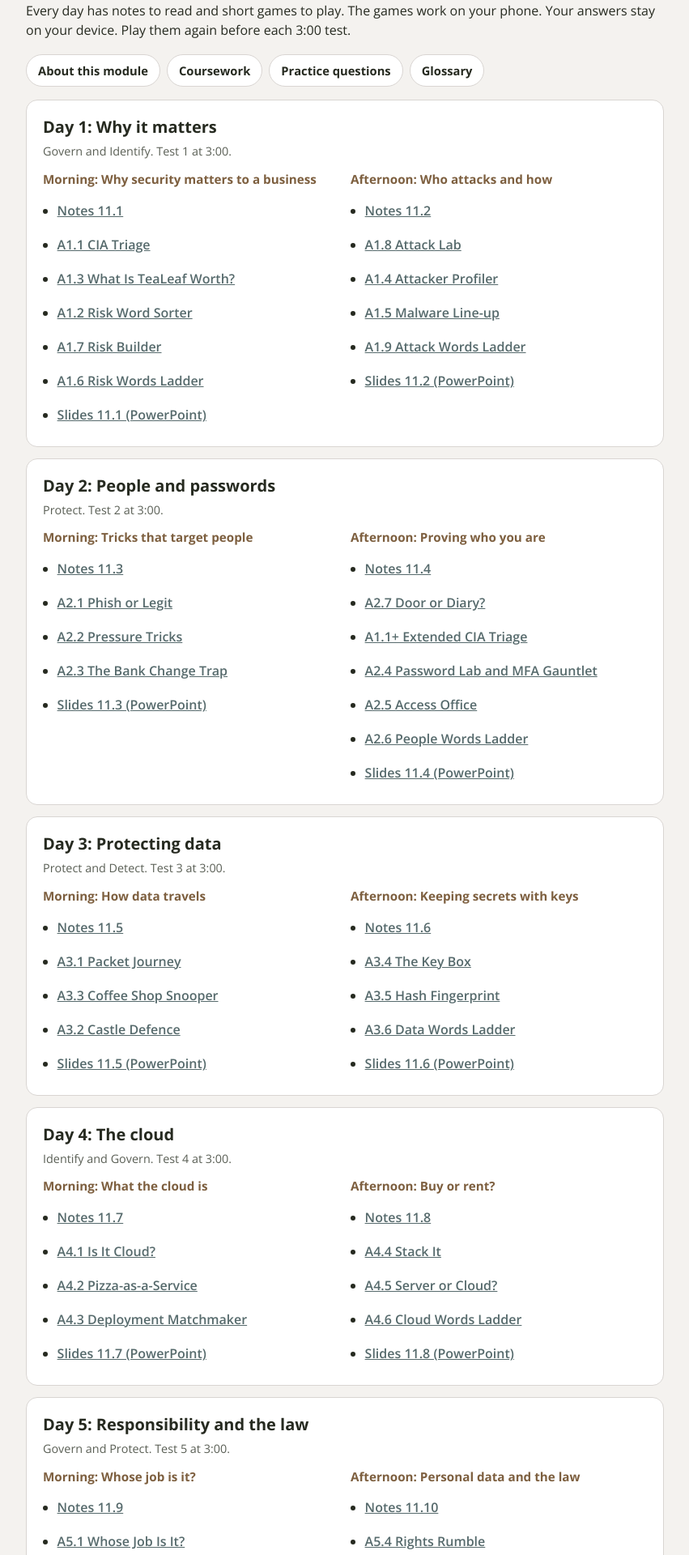
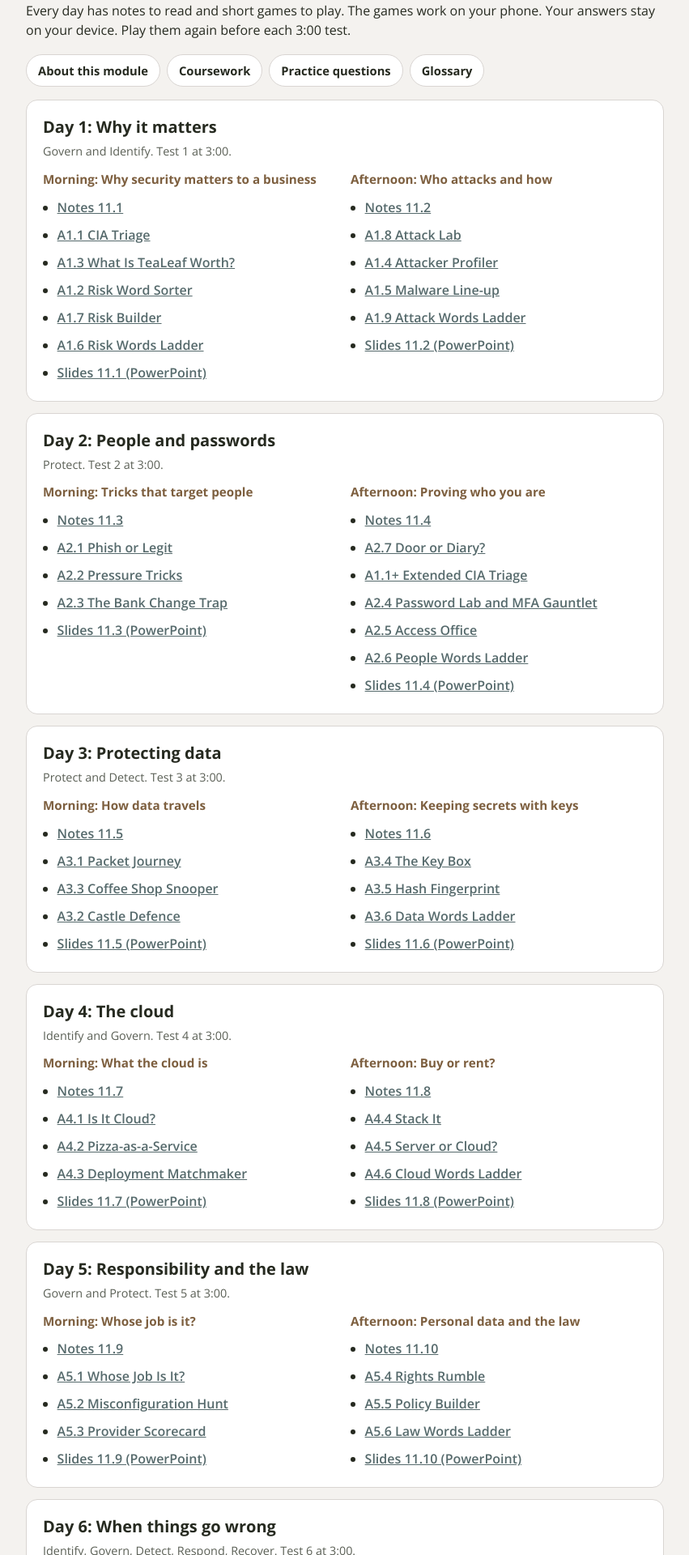
Before and after one commit to nirangadh/DBIS-Cybersecurity-and-Cloud-Computing, a Jekyll site: the page index.html, which Jekyll copies as it is, in a window 1280 px wide. Shown: the part 449-2369 px from the top of the page at 81% size, without its empty margins (214-1065 px from the left). Built offline with Jekyll 4.4.1, drawn with Linux system fonts in a browser that asks for light colours.

Commit message:
Hub: tighten day link rows (34 px on desktop, 40 px on phones)
Co-Authored-By: Claude Opus 5.5 <noreply@anthropic.com>
Claude-Session: https://claude.ai/code/session_01DXuohio8BdtJyFUzKzkimw

```diff
--- a/index.html
+++ b/index.html
@@ -39,7 +39,7 @@ main{padding:20px 16px 48px}
 .day .when{color:var(--muted);font-size:.9rem;margin:0 0 12px}
 .cols{display:grid;gap:14px}@media(min-width:640px){.cols{grid-template-columns:1fr 1fr}}
 .day h3{font-size:.95rem;color:var(--tanText);margin:0 0 6px}
-.day ul{margin:0;padding-left:1.1em}.day li{margin:0}.day li a{display:inline-block;padding:9px 0}
+.day ul{margin:0;padding-left:1.1em}.day li{margin:0}.day li a{display:inline-block;padding:5px 0}@media(max-width:640px){.day li a{padding:8px 0}}
 a{color:var(--tealText);font-weight:600}
 .soon{color:var(--muted);background:#EDE9E4;border-style:dashed}
 .soon h2{color:var(--muted)}
```
